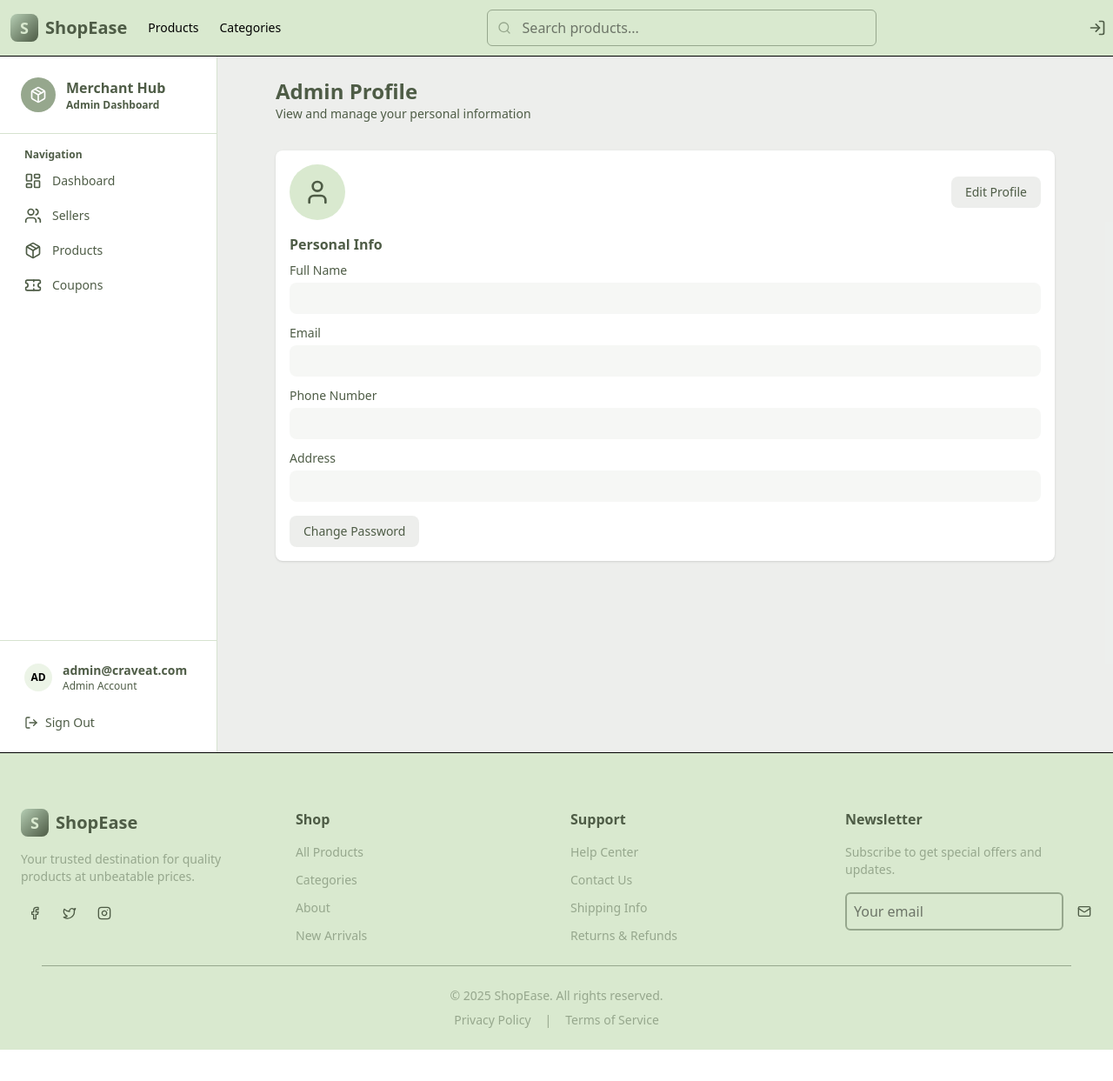
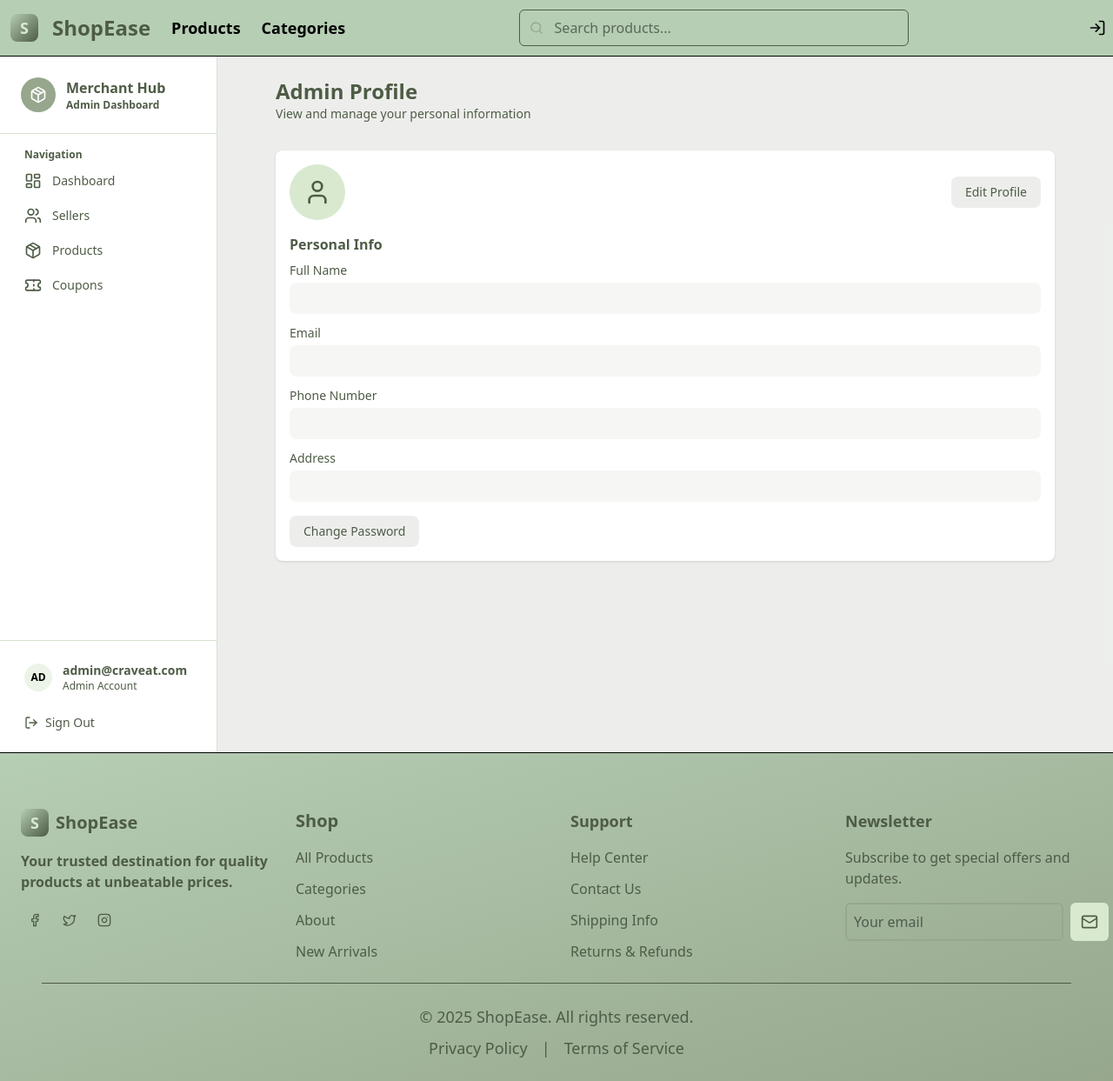
Before and after one commit to gunanivivek/E-Commerce, a React (Vite) app: page /admin/profile in a window 1280 px wide. Shown: the whole page at 87% size. Before the commit the page ends 1207 px from the top, so only its background shows below. Built offline with nearby package versions, Linux system fonts and the light colour scheme; no server answers.

Commit message:
Merge branch 'bug-task-auth' into dev

```diff
--- a/src/components/Footer.tsx
+++ b/src/components/Footer.tsx
@@ -3,7 +3,7 @@ import { Facebook, Twitter, Instagram, Mail } from "lucide-react";
 
 const Footer = () => {
   return (
-    <div className="border-t bg-primary-100">
+    <div className="border-t  bg-gradient-to-br from-primary-200 to-primary-300">
       <div className="container pt-12 px-6 md:pt-16">
         <div className="grid grid-cols-1 gap-8 md:grid-cols-2 lg:grid-cols-4">
           {/* Logo & Description */}
@@ -16,7 +16,7 @@ const Footer = () => {
                 ShopEase
               </span>
             </div>
-            <p className="text-sm text-primary-300">
+            <p className="text-base font-semibold text-primary-400">
               Your trusted destination for quality products at unbeatable
               prices.
             </p>
@@ -44,12 +44,12 @@ const Footer = () => {
 
           {/* Shop Links */}
           <div>
-            <h3 className="font-semibold mb-4 text-primary-400">Shop</h3>
-            <ul className="space-y-3 text-sm text-primary-300">
+            <h3 className="font-bold mb-4 text-xl text-primary-400">Shop</h3>
+            <ul className="space-y-3 text-base ">
               <li>
                 <Link
                   to="/products"
-                  className="hover:text-primary-400 transition-colors"
+                  className="text-primary-400 hover:text-primary-300 transition-colors"
                 >
                   All Products
                 </Link>
@@ -57,7 +57,7 @@ const Footer = () => {
               <li>
                 <Link
                   to="/categories"
-                  className="hover:text-primary-400 transition-colors"
+                  className="text-primary-400 hover:text-primary-300 transition-colors"
                 >
                   Categories
                 </Link>
@@ -65,7 +65,7 @@ const Footer = () => {
               <li>
                 <Link
                   to="/about"
-                  className="hover:text-primary-400 transition-colors"
+                  className="text-primary-400 hover:text-primary-300 transition-colors"
                 >
                   About
                 </Link>
@@ -73,7 +73,7 @@ const Footer = () => {
               <li>
                 <Link
                   to="/new-arrivals"
-                  className="hover:text-primary-400 transition-colors"
+                  className="text-primary-400 hover:text-primary-300 transition-colors"
                 >
                   New Arrivals
                 </Link>
@@ -83,12 +83,12 @@ const Footer = () => {
 
           {/* Support Links */}
           <div>
-            <h3 className="font-semibold mb-4 text-primary-400">Support</h3>
-            <ul className="space-y-3 text-sm text-primary-300">
+            <h3 className="font-bold mb-4 text-lg text-primary-400">Support</h3>
+            <ul className="space-y-3 text-base hover:text-primary-400 text-primary-300">
               <li>
                 <Link
                   to="/help-center"
-                  className="hover:text-primary-400 transition-colors"
+                  className="text-primary-400 hover:text-primary-300 transition-colors"
                 >
                   Help Center
                 </Link>
@@ -96,7 +96,7 @@ const Footer = () => {
               <li>
                 <Link
                   to="/contact"
-                  className="hover:text-primary-400 transition-colors"
+                  className="text-primary-400 hover:text-primary-300 transition-colors"
                 >
                   Contact Us
                 </Link>
@@ -104,7 +104,7 @@ const Footer = () => {
               <li>
                 <Link
                   to="/shipping-info"
-                  className="hover:text-primary-400 transition-colors"
+                  className="text-primary-400 hover:text-primary-300 transition-colors"
                 >
                   Shipping Info
                 </Link>
@@ -112,7 +112,7 @@ const Footer = () => {
               <li>
                 <Link
                   to="/returns-refunds"
-                  className="hover:text-primary-400 transition-colors"
+                  className="text-primary-400 hover:text-primary-300 transition-colors"
                 >
                   Returns & Refunds
                 </Link>
@@ -122,8 +122,8 @@ const Footer = () => {
 
           {/* Newsletter Section */}
           <div>
-            <h3 className="font-semibold mb-4 text-primary-400">Newsletter</h3>
-            <p className="text-sm text-primary-300 mb-4">
+            <h3 className="font-bold mb-4 text-lg text-primary-400">Newsletter</h3>
+            <p className="text-base text-primary-400 mb-4 ">
               Subscribe to get special offers and updates.
             </p>
             <div className="flex gap-2">
@@ -134,29 +134,29 @@ const Footer = () => {
                 className="flex-1 p-2 border-2 border-primary-300 rounded-md text-primary-600 focus:outline-none focus:ring-2 focus:ring-primary-400"
               />
               {/* Manually creating the button with icon */}
-              <button className="p-2 text-primary-400 bg-primary-100 hover:bg-primary-200 rounded-md">
-                <Mail className="h-4 w-4" />
+              <button className="p-3 text-primary-400 bg-primary-100 hover:bg-primary-200 rounded-md">
+                <Mail className="h-5 w-5" />
               </button>
             </div>
           </div>
         </div>
 
         {/* Footer Bottom */}
-        <div className="m-6 pt-6 border-t text-center text-sm text-primary-300">
+        <div className="m-6 pt-6 border-t text-center text-lg text-primary-400">
           <p>
             &copy; {new Date().getFullYear()} ShopEase. All rights reserved.
           </p>
           <div className="flex justify-center gap-4 mt-2">
             <Link
               to="/privacy-policy"
-              className="hover:text-primary-400 transition-colors"
+              className="text-primary-400 transition-colors"
             >
               Privacy Policy
             </Link>
             <span>|</span>
             <Link
               to="/terms-conditions"
-              className="hover:text-primary-400 transition-colors"
+              className="text-primary-400 transition-colors"
             >
               Terms of Service
             </Link>
--- a/src/components/Header.tsx
+++ b/src/components/Header.tsx
@@ -36,30 +36,30 @@ const Header = () => {
   }, [setIsLoggedIn]);
 
   return (
-    <header className="sticky top-0 z-50 w-full border-b bg-primary-100 backdrop-blur supports-[backdrop-filter]:bg-primary-100">
+    <header className="sticky top-0 z-50 w-full border-b bg-primary-300 backdrop-blur supports-[backdrop-filter]:bg-primary-200">
       <div className="container flex h-16 items-center justify-between">
         <div className="flex items-center gap-6">
           <button className="md:hidden p-2 text-primary-400 hover:text-primary-600">
             <Menu className="h-5 w-5" />
           </button>
-          <a href="/" className="flex items-center space-x-2">
+          <a href="/" className="flex items-center space-x-4">
             <div className="ml-3 h-8 w-8 rounded-lg bg-gradient-to-br from-primary-200 to-primary-400 flex items-center justify-center">
               <span className="text-primary-100 font-bold text-lg">S</span>
             </div>
-            <span className="hidden font-bold text-xl md:inline-block text-primary-400">
+            <span className="hidden font-bold text-2xl md:inline-block text-primary-400">
               ShopEase
             </span>
           </a>
           <nav className="hidden md:flex gap-6">
             <a
               href="/products"
-              className="text-sm font-medium transition-colors hover:text-primary-400"
+              className="text-lg font-semibold transition-colors hover:text-primary-400"
             >
               Products
             </a>
             <a
               href="/categories"
-              className="text-sm font-medium transition-colors hover:text-primary-400"
+              className="text-lg font-semibold transition-colors hover:text-primary-400"
             >
               Categories
             </a>
@@ -76,7 +76,7 @@ const Header = () => {
             <input
               type="search"
               placeholder="Search products..."
-              className="pl-10 border rounded-md py-2 px-4 w-full border-primary-300 focus:outline-none focus:ring-2 focus:ring-primary-400"
+              className="pl-10 border rounded-md py-2 px-4 w-full border-primary-400 focus:outline-none focus:ring-2 focus:ring-primary-400"
               value={searchQuery}
               onChange={(e) => setSearchQuery(e.target.value)}
             />
@@ -117,7 +117,7 @@ const Header = () => {
           {/* Login/Logout Button */}
           <button
             onClick={() => navigate(isLoggedIn ? "/logout" : "/login")}
-            className="p-2 cursor-pointer text-primary-400 hover:text-primary-600"
+            className="p-2 cursor-pointer text-black font-bold hover:text-primary-600"
           >
             {isLoggedIn ? (
               <LogOut className="h-5 w-5" />
```
